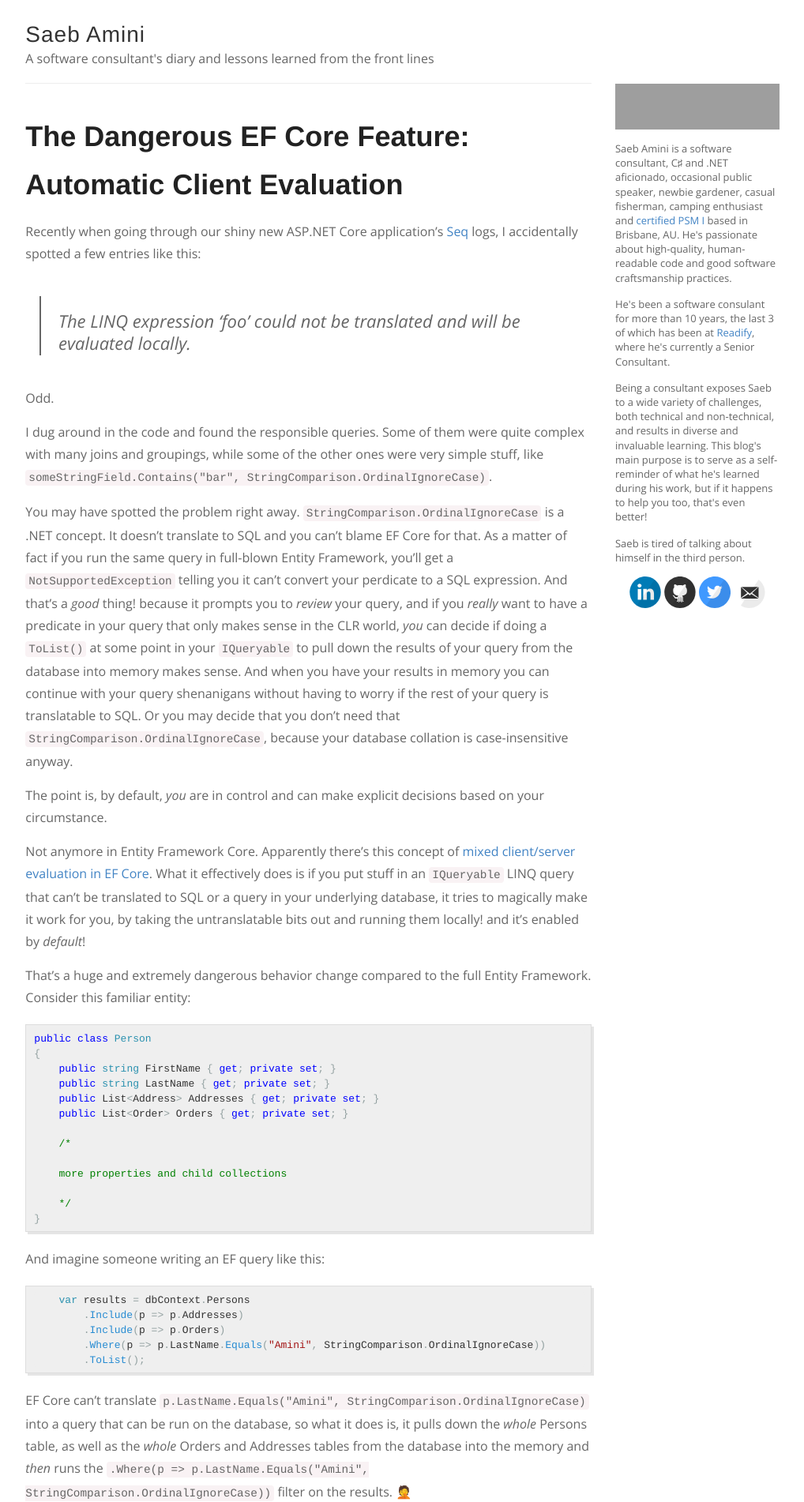
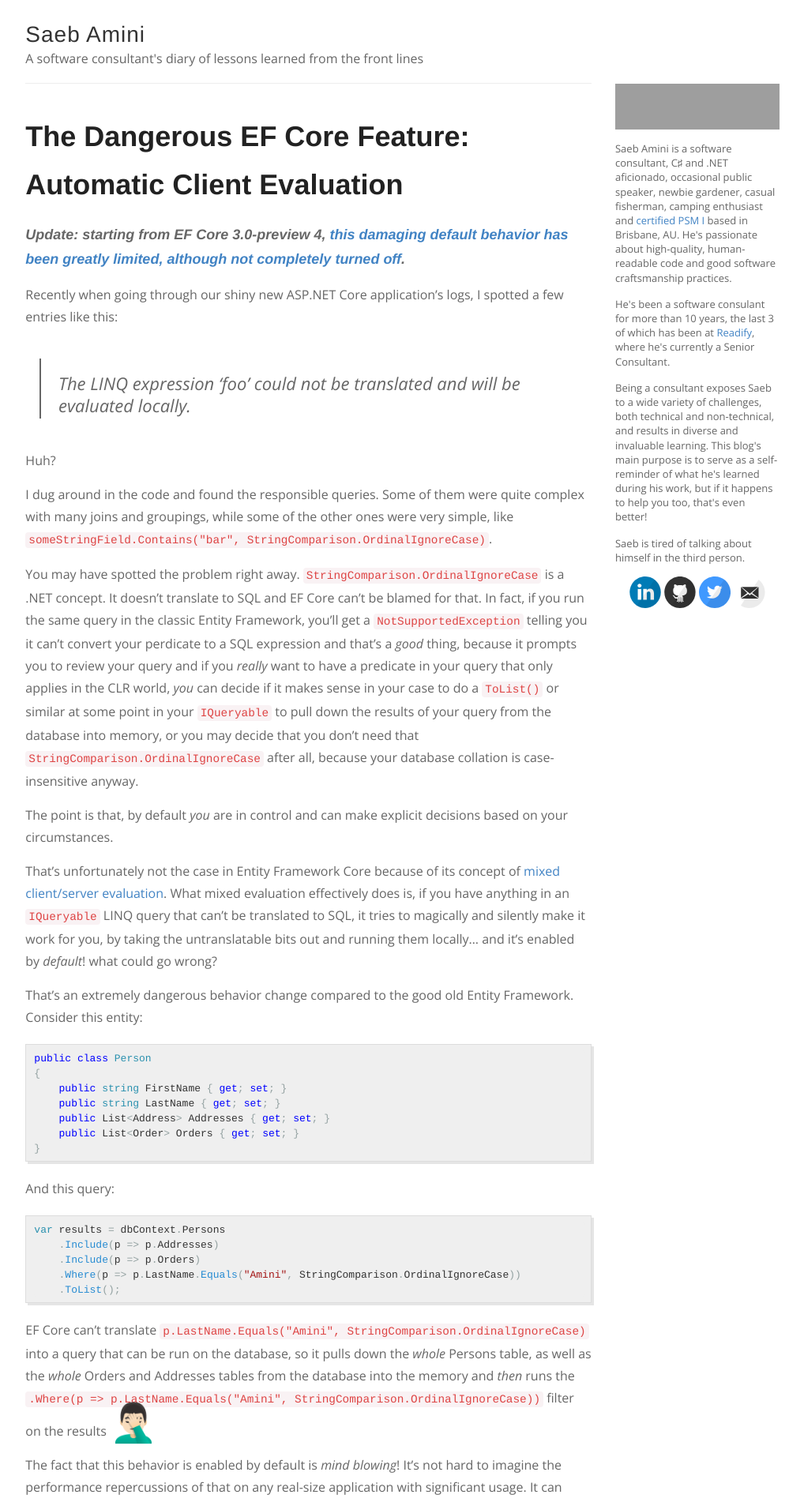
Before and after one commit to SaebAmini/saebamini.github.io, a Jekyll site: the page built from _posts/2018-07-08-the-dangerous-ef-core-feature-automatic-client-evaluation.md, in a window 1280 px wide. Shown: the top 1902 px of the page at 79% size, without its empty margins (196-1214 px from the left). Built offline with Jekyll 4.4.1, drawn with Linux system fonts in a browser that asks for light colours; comment, search, counter and statistics services are not loaded; some of the changed text lies outside the part shown; grey boxes are pictures that could not be loaded.

Commit message:
Improve EF Core post

```diff
--- a/_config.yml
+++ b/_config.yml
@@ -7,7 +7,7 @@
 author: Saeb Amini
 
 # Short bio or description (displayed in the header)
-description: A software consultant's diary and lessons learned from the front lines
+description: A software consultant's diary of lessons learned from the front lines
 
 # URL of your avatar or profile pic (you could use your GitHub profile pic)
 avatar: https://avatars0.githubusercontent.com/u/6758734
--- a/_posts/2018-07-08-the-dangerous-ef-core-feature-automatic-client-evaluation.md
+++ b/_posts/2018-07-08-the-dangerous-ef-core-feature-automatic-client-evaluation.md
@@ -3,61 +3,55 @@
 title: The Dangerous EF Core Feature&#58; Automatic Client Evaluation
 ---
 
-Recently when going through our shiny new ASP.NET Core application's [Seq](https://getseq.net/) logs, I accidentally spotted a few entries like this:
+#### _Update: starting from EF Core 3.0-preview 4, [this damaging default behavior has been greatly limited, although not completely turned off](https://docs.microsoft.com/en-us/ef/core/what-is-new/ef-core-3.0/breaking-changes#linq-queries-are-no-longer-evaluated-on-the-client)._
+
+Recently when going through our shiny new ASP.NET Core application's logs, I spotted a few entries like this:
 
 > The LINQ expression 'foo' could not be translated and will be evaluated locally.
 
-Odd.
+Huh?
 
-I dug around in the code and found the responsible queries. Some of them were quite complex with many joins and groupings, while some of the other ones were very simple stuff, like `someStringField.Contains("bar", StringComparison.OrdinalIgnoreCase)`.
+I dug around in the code and found the responsible queries. Some of them were quite complex with many joins and groupings, while some of the other ones were very simple, like `someStringField.Contains("bar", StringComparison.OrdinalIgnoreCase)`.
 
-You may have spotted the problem right away. `StringComparison.OrdinalIgnoreCase` is a .NET concept. It doesn't translate to SQL and you can't blame EF Core for that. As a matter of fact if you run the same query in full-blown Entity Framework, you'll get a `NotSupportedException` telling you it can't convert your perdicate to a SQL expression. And that's a _good_ thing! because it prompts you to _review_ your query, and if you _really_ want to have a predicate in your query that only makes sense in the CLR world, _you_ can decide if doing a `ToList()` at some point in your `IQueryable` to pull down the results of your query from the database into memory makes sense. And when you have your results in memory you can continue with your query shenanigans without having to worry if the rest of your query is translatable to SQL. Or you may decide that you don't need that `StringComparison.OrdinalIgnoreCase`, because your database collation is case-insensitive anyway.
+You may have spotted the problem right away. `StringComparison.OrdinalIgnoreCase` is a .NET concept. It doesn't translate to SQL and EF Core can't be blamed for that. In fact, if you run the same query in the classic Entity Framework, you'll get a `NotSupportedException` telling you it can't convert your perdicate to a SQL expression and that's a _good_ thing, because it prompts you to review your query and if you _really_ want to have a predicate in your query that only applies in the CLR world, _you_ can decide if it makes sense in your case to do a `ToList()` or similar at some point in your `IQueryable` to pull down the results of your query from the database into memory, or you may decide that you don't need that `StringComparison.OrdinalIgnoreCase` after all, because your database collation is case-insensitive anyway.
 
-The point is, by default, _you_ are in control and can make explicit decisions based on your circumstance.
+The point is that, by default _you_ are in control and can make explicit decisions based on your circumstances.
 
-Not anymore in Entity Framework Core. Apparently there's this concept of [mixed client/server evaluation in EF Core](https://docs.microsoft.com/en-us/ef/core/querying/client-eval). What it effectively does is if you put stuff in an `IQueryable` LINQ query that can't be translated to SQL or a query in your underlying database, it tries to magically make it work for you, by taking the untranslatable bits out and running them locally! and it's enabled by _default_!
+That's unfortunately not the case in Entity Framework Core because of its concept of [mixed client/server evaluation](https://docs.microsoft.com/en-us/ef/core/querying/client-eval). What mixed evaluation effectively does is, if you have anything in an `IQueryable` LINQ query that can't be translated to SQL, it tries to magically and silently make it work for you, by taking the untranslatable bits out and running them locally... and it's enabled by _default_! what could go wrong?
 
-That's a huge and extremely dangerous behavior change compared to the full Entity Framework. Consider this familiar entity:
+That's an extremely dangerous behavior change compared to the good old Entity Framework. Consider this entity:
 
 {% highlight C# %}
 
 public class Person
 {
-	public string FirstName { get; private set; }
-	public string LastName { get; private set; }
-    public List<Address> Addresses { get; private set; }
-    public List<Order> Orders { get; private set; }
-
-	/*
-
-	more properties and child collections
-
-	*/
+	public string FirstName { get; set; }
+	public string LastName { get; set; }
+	public List<Address> Addresses { get; set; }
+	public List<Order> Orders { get; set; }
 }
 
 {% endhighlight %}
 
-And imagine someone writing an EF query like this:
+And this query:
 
 {% highlight C# %}
 
-	var results = dbContext.Persons
-		.Include(p => p.Addresses)
-		.Include(p => p.Orders)
-		.Where(p => p.LastName.Equals("Amini", StringComparison.OrdinalIgnoreCase))
-		.ToList();
+var results = dbContext.Persons
+	.Include(p => p.Addresses)
+	.Include(p => p.Orders)
+	.Where(p => p.LastName.Equals("Amini", StringComparison.OrdinalIgnoreCase))
+	.ToList();
 
 {% endhighlight %}
 
-EF Core can't translate `p.LastName.Equals("Amini", StringComparison.OrdinalIgnoreCase)` into a query that can be run on the database, so what it does is, it pulls down the _whole_ Persons table, as well as the _whole_ Orders and Addresses tables from the database into the memory and _then_ runs the `.Where(p => p.LastName.Equals("Amini", StringComparison.OrdinalIgnoreCase))` filter on the results. 🤦
+EF Core can't translate `p.LastName.Equals("Amini", StringComparison.OrdinalIgnoreCase)` into a query that can be run on the database, so it pulls down the _whole_ Persons table, as well as the _whole_ Orders and Addresses tables from the database into the memory and _then_ runs the `.Where(p => p.LastName.Equals("Amini", StringComparison.OrdinalIgnoreCase))` filter on the results <span style="font-size: 3em">🤦🏻‍♂️</span>
 
-It's not hard to imagine the performance repercussions of that on any real-sized application with a significant number of users. It can easily bring down applications to their knees. Compare that to the full Entity Framework where you get an exception. The fact that this hugely different behavior is the default is _mind blowing_!
+The fact that this behavior is enabled by default is _mind blowing_! It's not hard to imagine the performance repercussions of that on any real-size application with significant usage. It can easily bring down applications to their knees. Frameworks should make it difficult to make mistakes, especially ones with potentially devastating consequences like this.
 
-You could argue that it's the developer's fault for including something like `StringComparison.OrdinalIgnoreCase` in the IQueryable prediate. While that's true, you can't _blame_ people newer to EF for expecting something like that to magically work. Especially since it does! for more senior devs it can easily sneak past unnoticed when context switching between LINQ-to-entities and LINQ-to-objects.
+You might be thinking that it's the developer's fault for including something like `StringComparison.OrdinalIgnoreCase` in the IQueryable prediate, but having untranslatable things like that in your query isn't the only culprit that results in client evaluation. If you [have](https://github.com/aspnet/EntityFrameworkCore/issues/6245) too many [joins](https://stackoverflow.com/questions/45237492/ef-core-could-not-be-translated-and-will-be-evaluated-locally) or [groupings](https://github.com/aspnet/EntityFrameworkCore/issues/12255), the query could become too complex for EF Core and make it fall back to local evaluation.
 
-Also, having untranslatable things like `StringComparison.OrdinalIgnoreCase` in your query isn't the only culprit that results in client evaluation. If you [have](https://github.com/aspnet/EntityFrameworkCore/issues/6245) too many [joins](https://stackoverflow.com/questions/45237492/ef-core-could-not-be-translated-and-will-be-evaluated-locally) or [groupings](https://github.com/aspnet/EntityFrameworkCore/issues/12255), the query can become too complex for EF Core and make it fall back to local evaluation.
-
-So you probably want to keep an eye on your logs if your EF Core queries are magically working without a hitch as you may be getting client evaluation. Or better yet, if you don't want that additional cognitive overhead, disable it altogether and make it throw like the good old Entity Framework:
+So if you're using EF Core, you want to keep an eye on your logs to spot client evaluations. If you don't want that additional cognitive overhead, you can disable it altogether and make it throw like the good old Entity Framework:
 
 {% highlight C# %}
 
@@ -82,5 +76,4 @@
 
 {% endhighlight %}
 
-
-I believe languages and frameworks should always make it harder to make mistakes, especially ones like this with potentially devastating consequences, so I strongly disagree with this new default behavior and will be keeping it disabled.
+However, I found that disabling client evaluation made EF core so limited, that it became practically unusable. That's why I'm staying away from it for now and will re-evaluate it when version 3 is out to see if it's production-ready yet.
--- a/_sass/bootstrap/_variables.scss
+++ b/_sass/bootstrap/_variables.scss
@@ -834,7 +834,7 @@
 //
 //##
 
-$code-color:                  #666 !default;
+$code-color:                  #de4444 !default;
 $code-bg:                     #f9f2f4 !default;
 
 $kbd-color:                   #fff !default;
```
